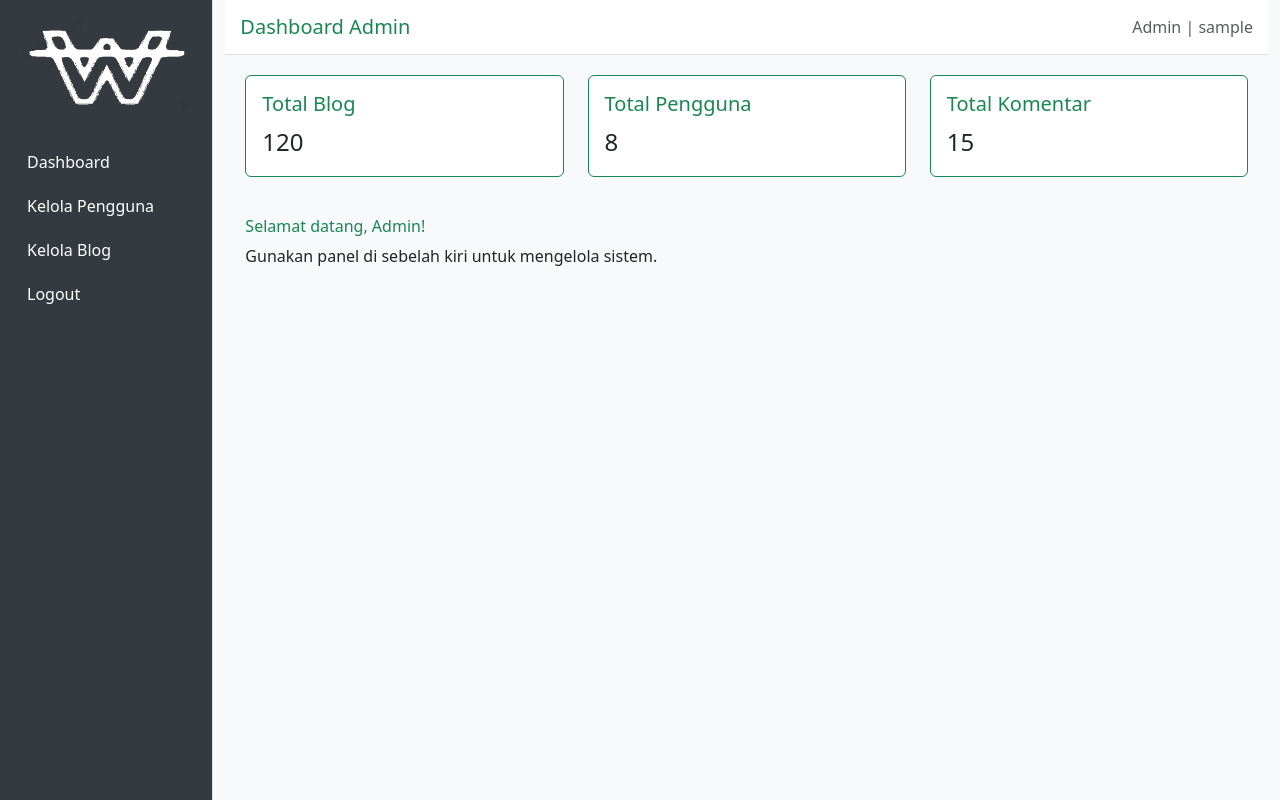
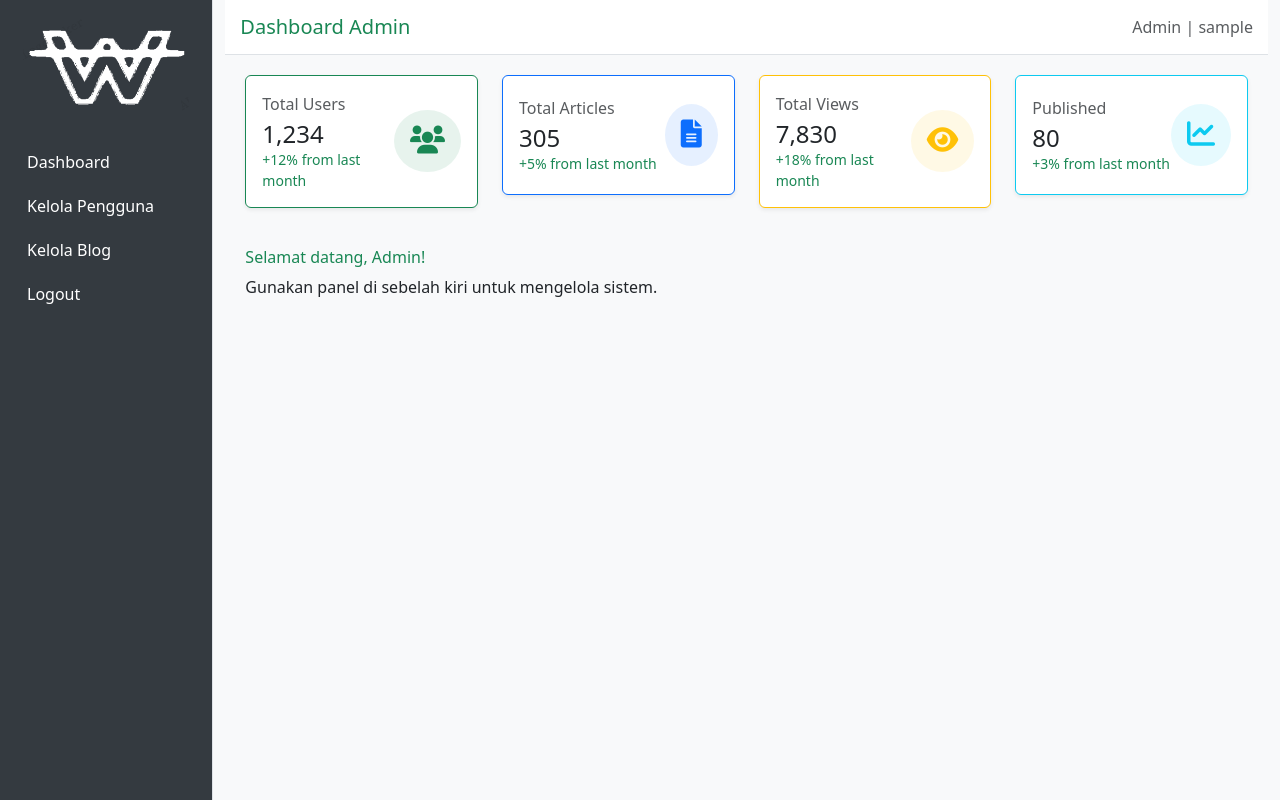
Before and after one commit to slabkim/Wirspot, a PHP site: page /admin/dashboard.php in a window 1280 px wide. Run offline with PHP 8.4, Linux system fonts and the light colour scheme; the visitor is signed in with stand-in values (Sample User, id 1).

Commit message:
add ui and blog in user

```diff
--- a/admin/dashboard.php
+++ b/admin/dashboard.php
@@ -12,6 +12,7 @@ if (!isset($_SESSION['user']) || !isset($_SESSION['role']) || $_SESSION['role']
     <meta charset="utf-8" />
     <meta name="viewport" content="width=device-width, initial-scale=1" />
     <title>Dashboard Admin</title>
+    <link href="https://cdnjs.cloudflare.com/ajax/libs/font-awesome/6.0.0/css/all.min.css" rel="stylesheet">
     <link href="https://cdn.jsdelivr.net/npm/bootstrap@5.3.6/dist/css/bootstrap.min.css" rel="stylesheet" />
     <link href="style.css" rel="stylesheet" />
     <style>
@@ -48,6 +49,10 @@ if (!isset($_SESSION['user']) || !isset($_SESSION['role']) || $_SESSION['role']
     .content {
         padding: 20px;
     }
+
+    .stat-card {
+        min-height: 120px;
+    }
     </style>
 </head>
 
@@ -73,28 +78,61 @@ if (!isset($_SESSION['user']) || !isset($_SESSION['role']) || $_SESSION['role']
                 </div>
 
                 <div class="content">
-                    <div class="row">
-                        <div class="col-md-4 mb-3">
-                            <div class="card border-success">
-                                <div class="card-body">
-                                    <h5 class="card-title text-success">Total Blog</h5>
-                                    <p class="card-text fs-4">120</p>
+                    <!-- Statistik Cards -->
+                    <div class="row mb-4">
+                        <div class="col-md-3 mb-3">
+                            <div class="card border-success stat-card shadow-sm">
+                                <div class="card-body d-flex justify-content-between align-items-center">
+                                    <div>
+                                        <p class="mb-1 text-muted">Total Users</p>
+                                        <h4 class="mb-0">1,234</h4>
+                                        <p class="text-success small mb-0">+12% from last month</p>
+                                    </div>
+                                    <div class="bg-success bg-opacity-10 rounded-circle p-3">
+                                        <i class="fas fa-users text-success fs-3"></i>
+                                    </div>
                                 </div>
                             </div>
                         </div>
-                        <div class="col-md-4 mb-3">
-                            <div class="card border-success">
-                                <div class="card-body">
-                                    <h5 class="card-title text-success">Total Pengguna</h5>
-                                    <p class="card-text fs-4">8</p>
+                        <div class="col-md-3 mb-3">
+                            <div class="card border-primary stat-card shadow-sm">
+                                <div class="card-body d-flex justify-content-between align-items-center">
+                                    <div>
+                                        <p class="mb-1 text-muted">Total Articles</p>
+                                        <h4 class="mb-0">305</h4>
+                                        <p class="text-success small mb-0">+5% from last month</p>
+                                    </div>
+                                    <div class="bg-primary bg-opacity-10 rounded-circle p-3">
+                                        <i class="fas fa-file-alt text-primary fs-3"></i>
+                                    </div>
                                 </div>
                             </div>
                         </div>
-                        <div class="col-md-4 mb-3">
-                            <div class="card border-success">
-                                <div class="card-body">
-                                    <h5 class="card-title text-success">Total Komentar</h5>
-                                    <p class="card-text fs-4">15</p>
+                        <div class="col-md-3 mb-3">
+                            <div class="card border-warning stat-card shadow-sm">
+                                <div class="card-body d-flex justify-content-between align-items-center">
+                                    <div>
+                                        <p class="mb-1 text-muted">Total Views</p>
+                                        <h4 class="mb-0">7,830</h4>
+                                        <p class="text-success small mb-0">+18% from last month</p>
+                                    </div>
+                                    <div class="bg-warning bg-opacity-10 rounded-circle p-3">
+                                        <i class="fas fa-eye text-warning fs-3"></i>
+                                    </div>
+                                </div>
+                            </div>
+                        </div>
+                        <div class="col-md-3 mb-3">
+                            <div class="card border-info stat-card shadow-sm">
+                                <div class="card-body d-flex justify-content-between align-items-center">
+                                    <div>
+                                        <p class="mb-1 text-muted">Published</p>
+                                        <h4 class="mb-0">80</h4>
+                                        <p class="text-success small mb-0">+3% from last month</p>
+                                    </div>
+                                    <div class="bg-info bg-opacity-10 rounded-circle p-3">
+                                        <i class="fas fa-chart-line text-info fs-3"></i>
+                                    </div>
                                 </div>
                             </div>
                         </div>
@@ -107,7 +145,6 @@ if (!isset($_SESSION['user']) || !isset($_SESSION['role']) || $_SESSION['role']
             </main>
         </div>
     </div>
-
     <script src="https://cdn.jsdelivr.net/npm/bootstrap@5.3.6/dist/js/bootstrap.bundle.min.js"></script>
 </body>
 
```
Also changed, not shown: user/dashboard.php (+71 -38 lines), img/grafikAI.png (added).
